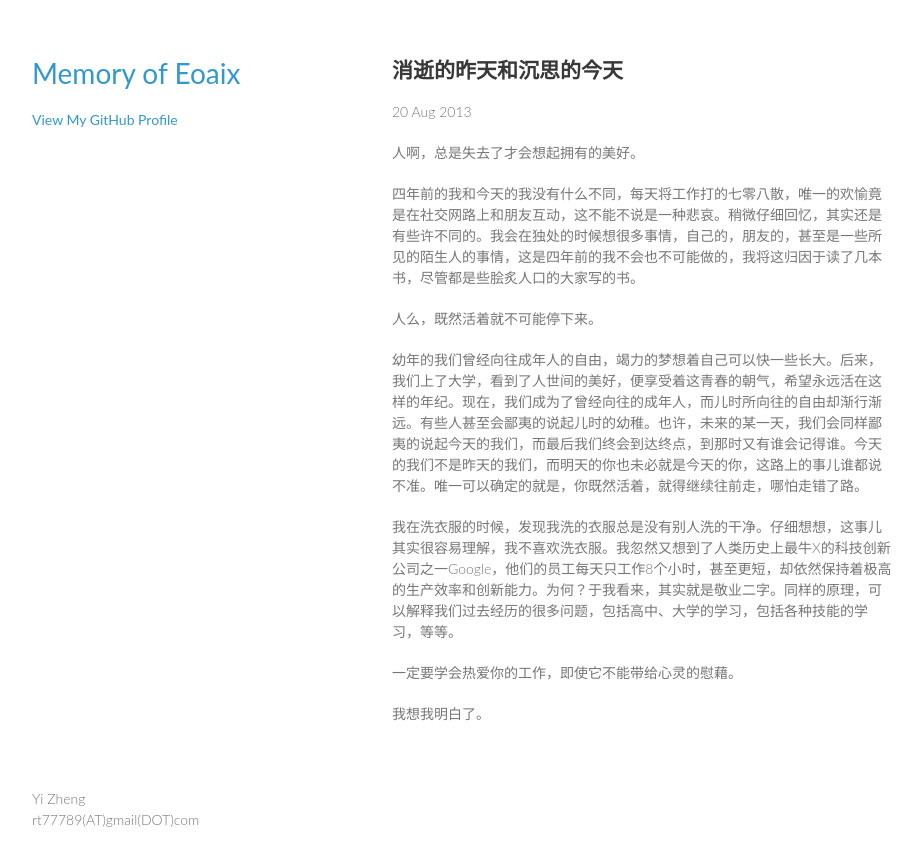
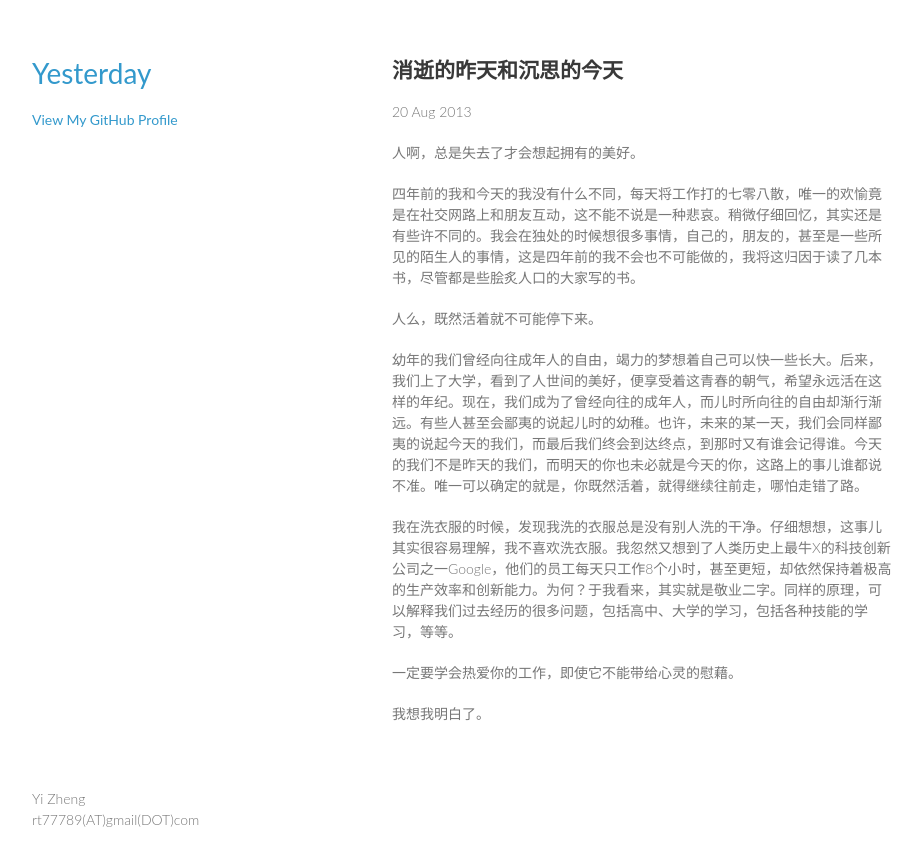
Before and after one commit to rt77789/rt77789.github.io, a Jekyll site: the page built from _posts/2013-08-20-yesterday-and-today.markdown, in a window 1280 px wide. Shown: the top 866 px of the page, without its empty margins (178-1100 px from the left). Built offline with Jekyll 4.4.1, drawn with Linux system fonts in a browser that asks for light colours; Markdown is read by kramdown in place of the engine named in the settings.

Commit message:
revise the site.name and category name.

```diff
--- a/_config.yml
+++ b/_config.yml
@@ -1,3 +1,4 @@
-name: Memory of Eoaix
+name: Yesterday
 markdown: redcarpet
 pygments: true
+title: Memories
--- a/_layouts/default.html
+++ b/_layouts/default.html
@@ -28,8 +28,8 @@
                 {{ content }}
       </section>
       <footer>
-<div class="contact">
-	<p>
+	  <div class="contact">
+		  <p>
                   Yi Zheng<br />
                   rt77789(AT)gmail(DOT)com
               </div>
--- a/index.html
+++ b/index.html
@@ -4,7 +4,7 @@ title: Your New Jekyll Site
 ---
 
 <div id="home">
-  <h1>Blog Posts</h1>
+	<h1 class="title"><a href="/">Memories</a></h1>
   <ul class="posts">
     {% for post in site.posts %}
       <li><span>{{ post.date | date_to_string }}</span> &raquo; <a href="{{ post.url }}">{{ post.title }}</a></li>
```
Also changed, not shown: 4 other files.
